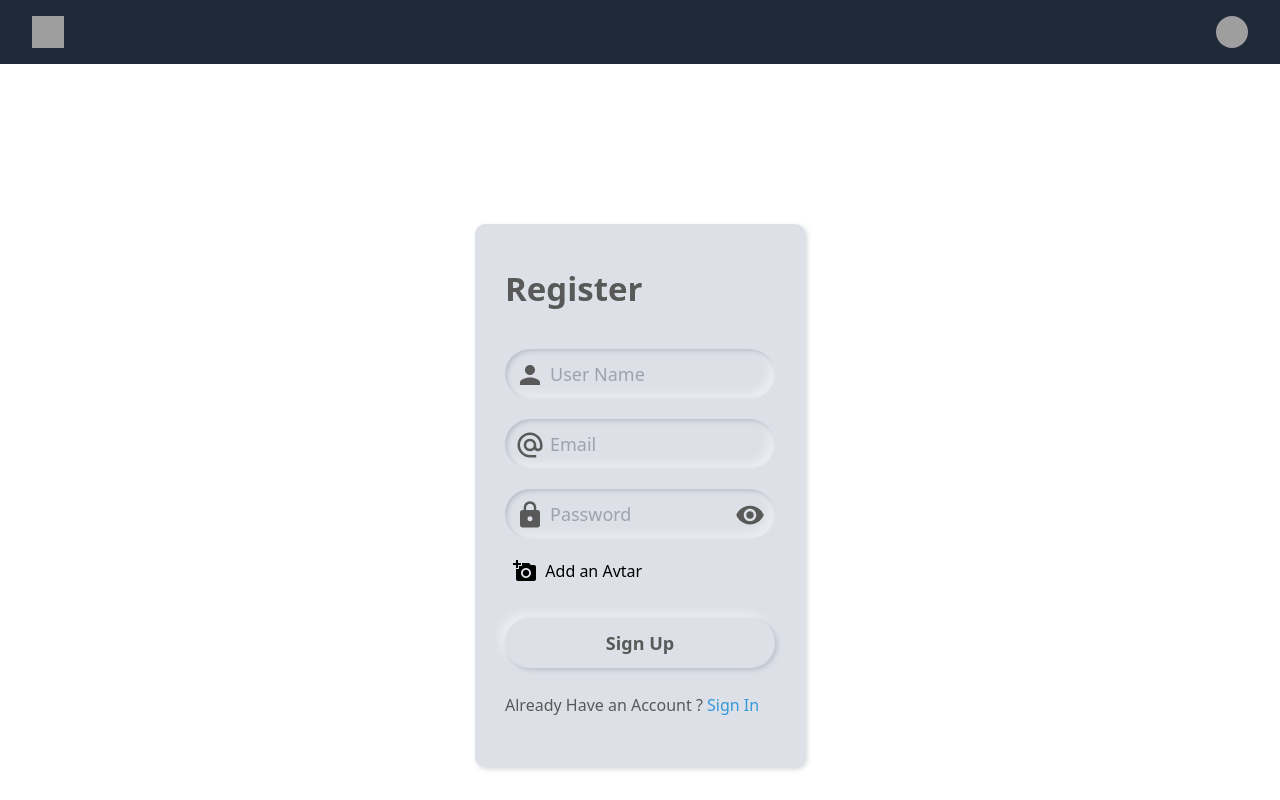
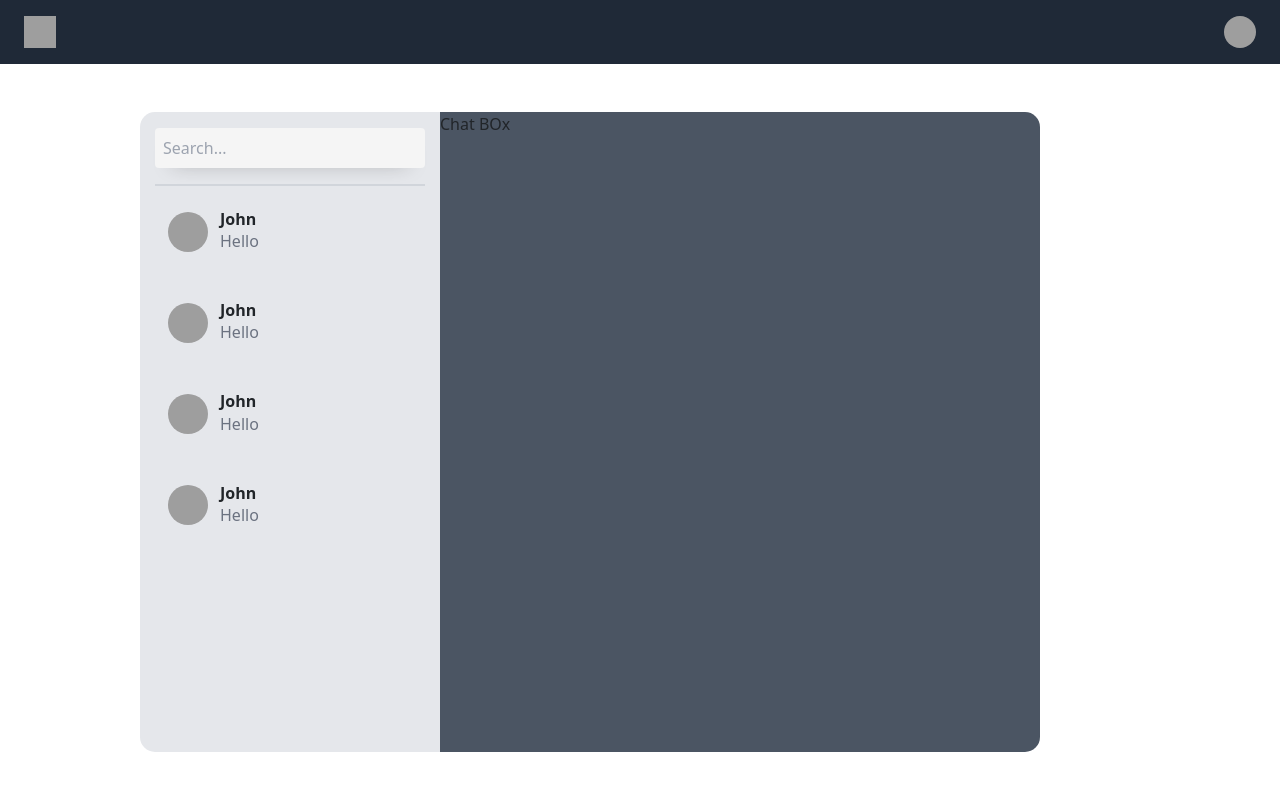
Before and after one commit to honeypathkar/Chat-Application, a React (Vite) app: page / in a window 1280 px wide. Built offline with nearby package versions, Linux system fonts and the light colour scheme; grey boxes are pictures that could not be loaded.

Commit message:
SideBar completed and SearchBox added

```diff
--- a/package.json
+++ b/package.json
@@ -16,6 +16,7 @@
     "@heroicons/react": "^2.1.4",
     "@mui/icons-material": "^5.15.21",
     "@mui/material": "^5.15.21",
+    "bootstrap": "^5.3.3",
     "react": "^18.3.1",
     "react-dom": "^18.3.1"
   },
--- a/src/App.jsx
+++ b/src/App.jsx
@@ -1,14 +1,16 @@
-import React from 'react'
-import Login from "./pages/Login"
-import Register from "./pages/Register"
-import Home from './pages/Home'
+import React from "react";
+import Login from "./pages/Login";
+import Register from "./pages/Register";
+import Home from "./pages/Home";
+import "../node_modules/bootstrap/dist/css/bootstrap.min.css";
+import "../node_modules/bootstrap/dist/js/bootstrap.min.js";
 
 export default function App() {
   return (
     <div>
       {/* <Login/> */}
-      <Home/>
-      <Register/>
+      <Home />
+      {/* <Register/> */}
     </div>
-  )
+  );
 }
--- /dev/null
+++ b/src/components/ChatBox.jsx
@@ -0,0 +1,9 @@
+import React from 'react'
+
+export default function ChatBox() {
+  return (
+    <div>
+      Chat BOx
+    </div>
+  )
+}
--- /dev/null
+++ b/src/components/SearchBox.jsx
@@ -0,0 +1,20 @@
+import React from "react";
+import "./style.css";
+
+export default function SearchBox() {
+  return (
+    <>
+      <div className="flex justify-center">
+        <input
+          className="input mt-3"
+          name="text"
+          placeholder="Search..."
+          type="search"
+        ></input>
+      </div>
+      <div className="flex justify-center">
+        <div className="border-b-2 border-gray-300 mt-3 w-[90%]"></div>
+      </div>
+    </>
+  );
+}
--- /dev/null
+++ b/src/components/Sidebar.jsx
@@ -0,0 +1,15 @@
+import React from "react";
+import SearchBox from "./SearchBox";
+import UserProfile from "./UserProfile";
+
+export default function Sidebar() {
+  return (
+    <div>
+      <SearchBox />
+      <UserProfile />
+      <UserProfile />
+      <UserProfile />
+      <UserProfile />
+    </div>
+  );
+}
--- /dev/null
+++ b/src/components/UserProfile.jsx
@@ -0,0 +1,17 @@
+import React from "react";
+
+export default function UserProfile() {
+  return (
+    <div className="flex pl-7 py-4 items-center  hover:bg-gray-800 hover:text-white">
+      <img
+        src="https://images.unsplash.com/photo-1472099645785-5658abf4ff4e?ixlib=rb-1.2.1&ixid=eyJhcHBfaWQiOjEyMDd9&auto=format&fit=facearea&facepad=2&w=256&h=256&q=80"
+        alt="User Profile"
+        className="w-10 h-10 rounded-full mr-3"
+      />
+      <div>
+        <h6 className="userName font-bold ">John</h6>
+        <p className="userMsg text-gray-500">Hello</p>
+      </div>
+    </div>
+  );
+}
--- /dev/null
+++ b/src/components/style.css
@@ -0,0 +1,21 @@
+.input {
+    width: 90%;
+    background-color: #f5f5f5;
+    color: #242424;
+    padding: .15rem .5rem;
+    min-height: 40px;
+    border-radius: 4px;
+    outline: none;
+    border: none;
+    line-height: 1.15;
+    box-shadow: 0px 10px 20px -18px;
+}
+
+input:focus {
+    border-bottom: 2px solid #5b5fc7;
+    border-radius: 4px 4px 2px 2px;
+}
+
+input:hover {
+    outline: 1px solid lightgrey;
+}
--- a/src/pages/Home.jsx
+++ b/src/pages/Home.jsx
@@ -1,10 +1,21 @@
-import React from 'react'
-import Navbar from "../components/Navbar"
+import React from "react";
+import Navbar from "../components/Navbar";
+import ChatBox from "../components/ChatBox";
+import Sidebar from "../components/Sidebar";
+import "./style.css"
 
 export default function Home() {
   return (
     <div>
-      <Navbar/>
+      <Navbar />
+      <div className="container flex w-[80%] h-[80vh] mt-5 rounded-xl">
+        <div className="flex-col w-[30%] bg-gray-200 sidebar">
+          <Sidebar />
+        </div>
+        <div className="w-[60%] bg-gray-600 chatbox">
+          <ChatBox />
+        </div>
+      </div>
     </div>
-  )
+  );
 }
--- a/src/pages/Login.jsx
+++ b/src/pages/Login.jsx
@@ -9,7 +9,7 @@ export default function Login() {
   const [show, setShow] = useState(false);
 
   return (
-    <div className="flex justify-center items-center mt-40">
+    <div className="flex justify-center items-center mt-20">
       <div className="content">
         <div className="text">Login</div>
         <form action="#">
--- a/src/pages/Register.jsx
+++ b/src/pages/Register.jsx
@@ -11,7 +11,7 @@ export default function Login() {
   const [show, setShow] = useState(false);
 
   return (
-    <div className="flex justify-center items-center mt-40">
+    <div className="flex justify-center items-center mt-20">
       <div className="content">
         <div className="text">Register</div>
         <form action="#">
--- a/src/pages/style.css
+++ b/src/pages/style.css
@@ -4,7 +4,7 @@
   background: #dde1e7;
   border-radius: 10px;
   box-shadow: -3px -3px 7px #ffffff73,
-                 2px 2px 5px rgba(94,104,121,0.288);
+    2px 2px 5px rgba(94, 104, 121, 0.288);
 }
 
 .content .text {
@@ -62,7 +62,7 @@
   color: #666666;
 }
 
-  .field .input:valid ~ label {
+.field .input:valid~label {
   opacity: 0;
 }
 
@@ -114,3 +114,12 @@
   padding-left: 10px;
   padding-top: 5px;
 }
+
+.sidebar {
+  border-radius: 15px 0 0 15px;
+}
+
+.chatbox {
+  border-radius: 0 15px 15px 0;
+
+}
```
Also changed, not shown: 1 other file (tests, documents, lock files or other folders). Lines whose indentation alone changed are shown as unchanged.
